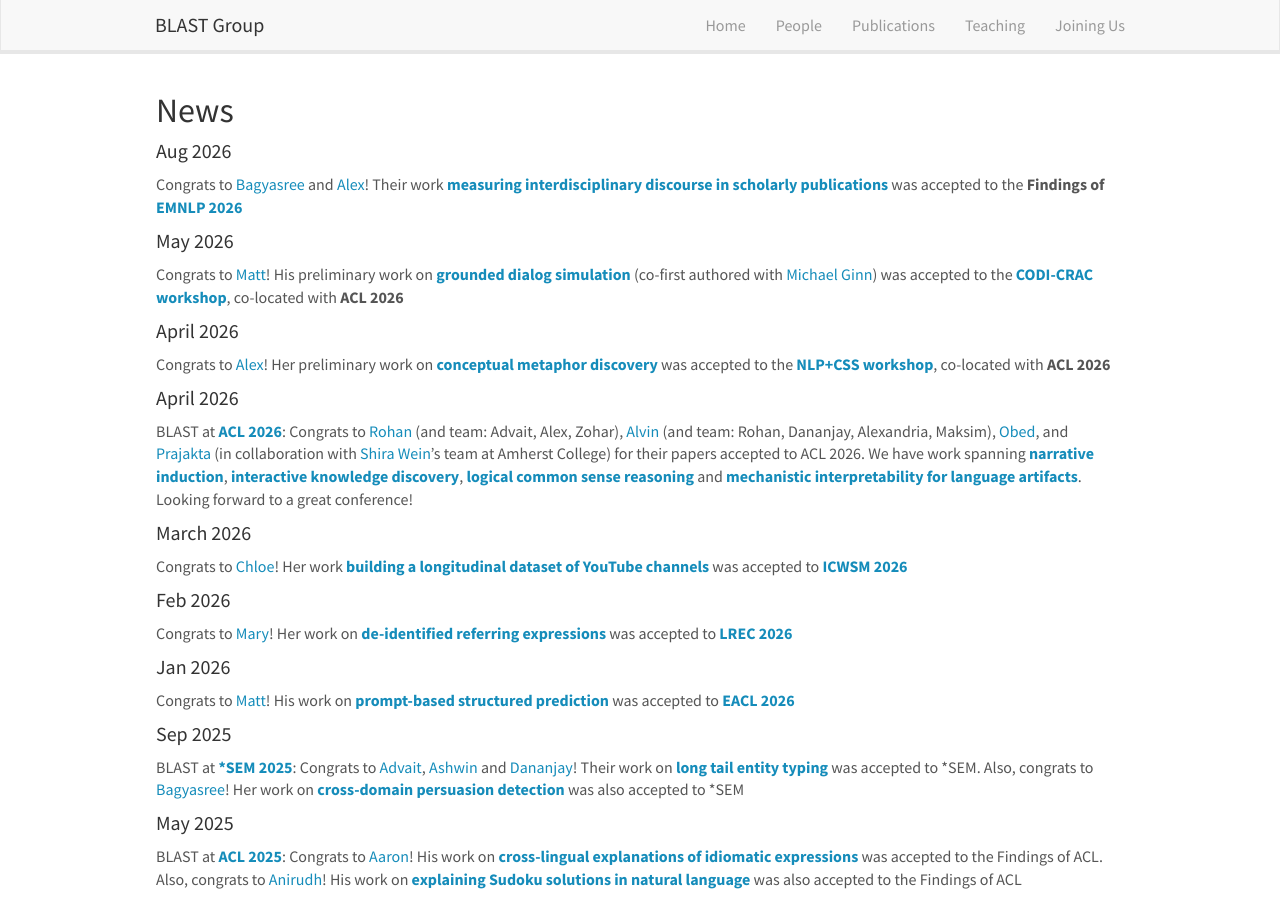
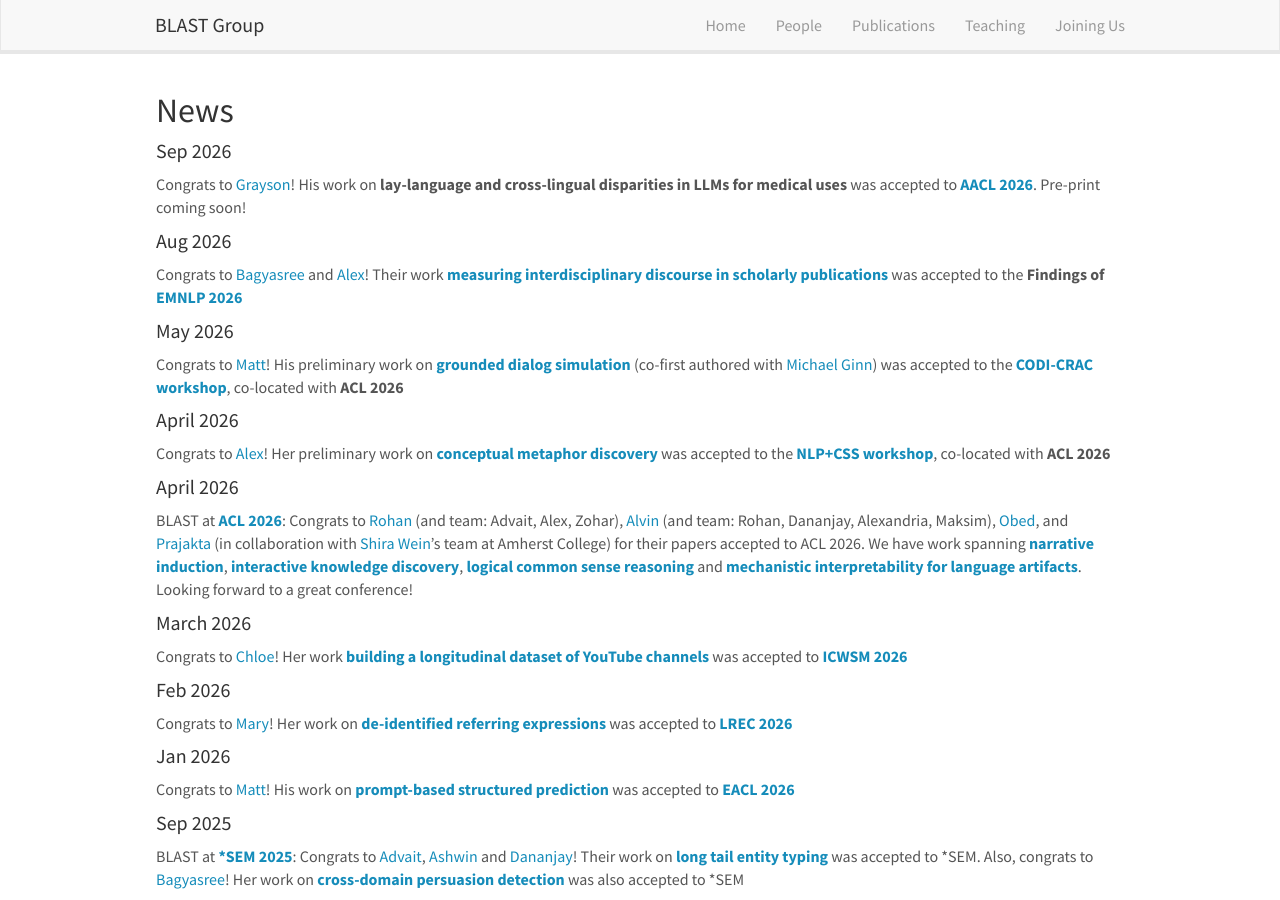
Before and after one commit to blast-cu/blast-cu.github.io, a Jekyll site: the page built from _pages/allnews.md, in a window 1280 px wide and 900 px high. Built offline with Jekyll 4.4.1, drawn with Linux system fonts in a browser that asks for light colours; nearby versions of some CDN libraries.

Commit message:
Update news.yml

```diff
--- a/_data/news.yml
+++ b/_data/news.yml
@@ -1,3 +1,6 @@
+- date: Sep 2026
+  headline: "Congrats to [Grayson](https://www.linkedin.com/in/graysonth/)! His work on **lay-language and cross-lingual disparities in LLMs for medical uses** was accepted to **[AACL 2026](https://2026.aaclnet.org/)**. Pre-print coming soon!"
+
 - date: Aug 2026
   headline: "Congrats to [Bagyasree](https://bagyasree.com/) and [Alex](https://aleto1999.github.io/)! Their work **[measuring interdisciplinary discourse in scholarly publications](https://arxiv.org/abs/2601.17020)** was accepted to the **Findings of [EMNLP 2026](https://2026.emnlp.org/)**"
 
```
